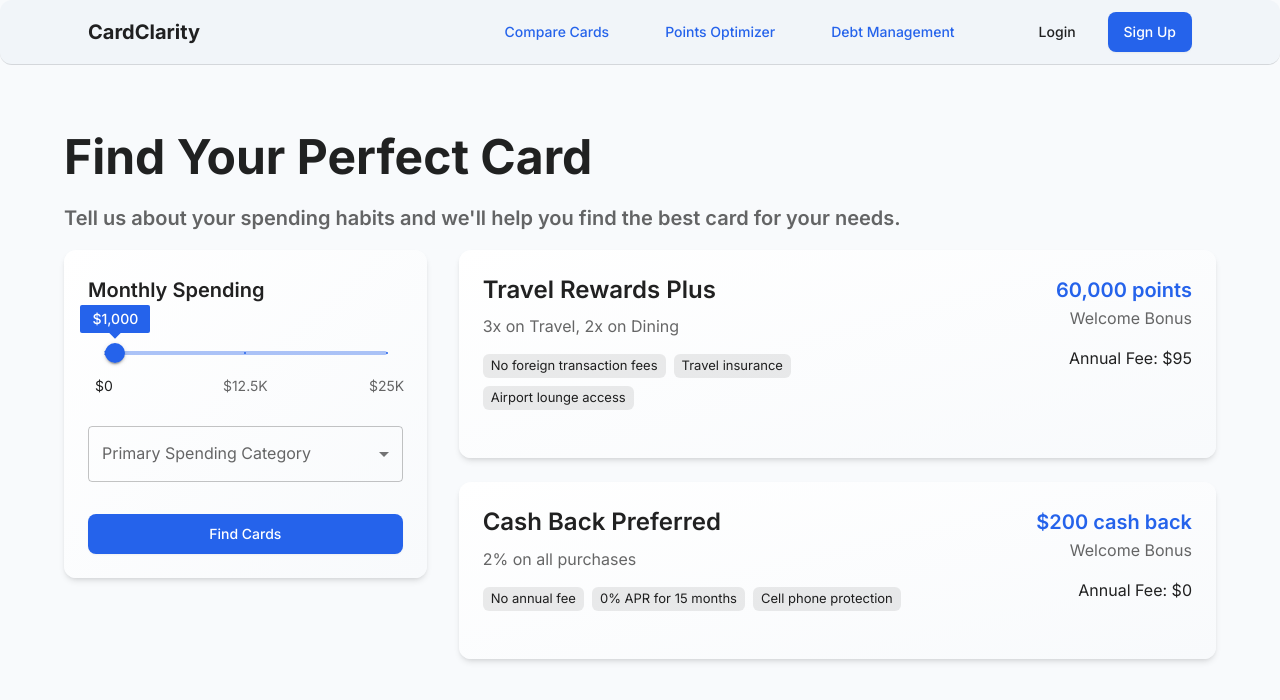
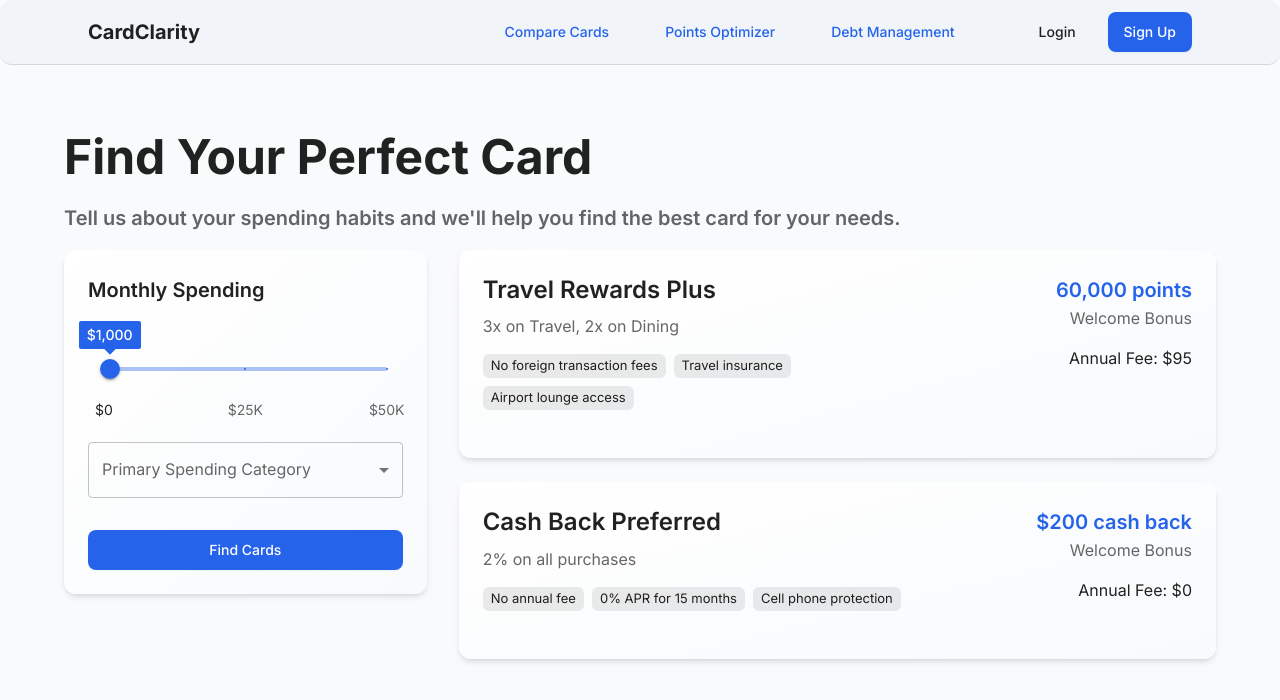
Before and after one commit to nickjackson801/card-clarity, a React (Vite) app: page /card-clarity/compare in a window 1280 px wide. Shown: the top 700 px of the page. Built offline with nearby package versions, Linux system fonts and the light colour scheme.

Commit message:
Update Monthly Spending section with more spacing and higher limit

```diff
--- a/src/pages/CardComparison.tsx
+++ b/src/pages/CardComparison.tsx
@@ -74,29 +74,31 @@ const CardComparison = () => {
               background: 'linear-gradient(to bottom right, #ffffff, #f8fafc)',
               boxShadow: '0 4px 6px -1px rgb(0 0 0 / 0.1), 0 2px 4px -2px rgb(0 0 0 / 0.1)',
             }} elevation={2}>
-              <Typography variant="h6" gutterBottom sx={{ mb: 4 }}>
+              <Typography variant="h6" gutterBottom sx={{ mb: 6 }}>
                 Monthly Spending
               </Typography>
-              <Box sx={{ px: 2, mt: 2 }}>
+              <Box sx={{ px: 2, mt: 4, mb: 2 }}>
                 <Slider
                   value={spendingAmount}
                   onChange={(_, value) => setSpendingAmount(value as number)}
                   min={0}
-                  max={25000}
-                  step={500}
+                  max={50000}
+                  step={1000}
                   valueLabelDisplay="on"
                   valueLabelFormat={(value) => `$${value.toLocaleString()}`}
                   marks={[
                     { value: 0, label: '$0' },
-                    { value: 12500, label: '$12.5K' },
                     { value: 25000, label: '$25K' },
+                    { value: 50000, label: '$50K' },
                   ]}
                   sx={{
                     '& .MuiSlider-markLabel': {
-                      mt: 1,
+                      mt: 2,
                     },
                     '& .MuiSlider-valueLabel': {
                       backgroundColor: 'primary.main',
+                      fontSize: '0.875rem',
+                      padding: '4px 8px',
                     }
                   }}
                 />
```
